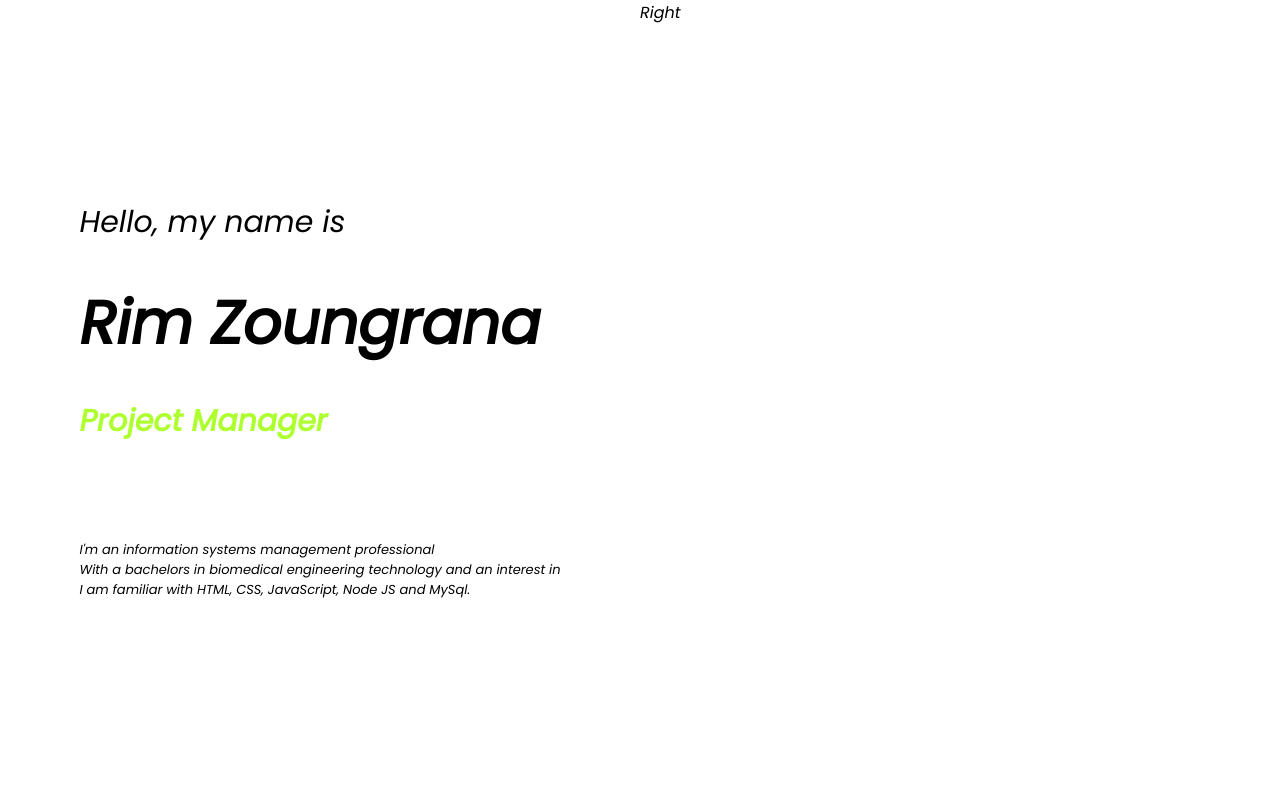
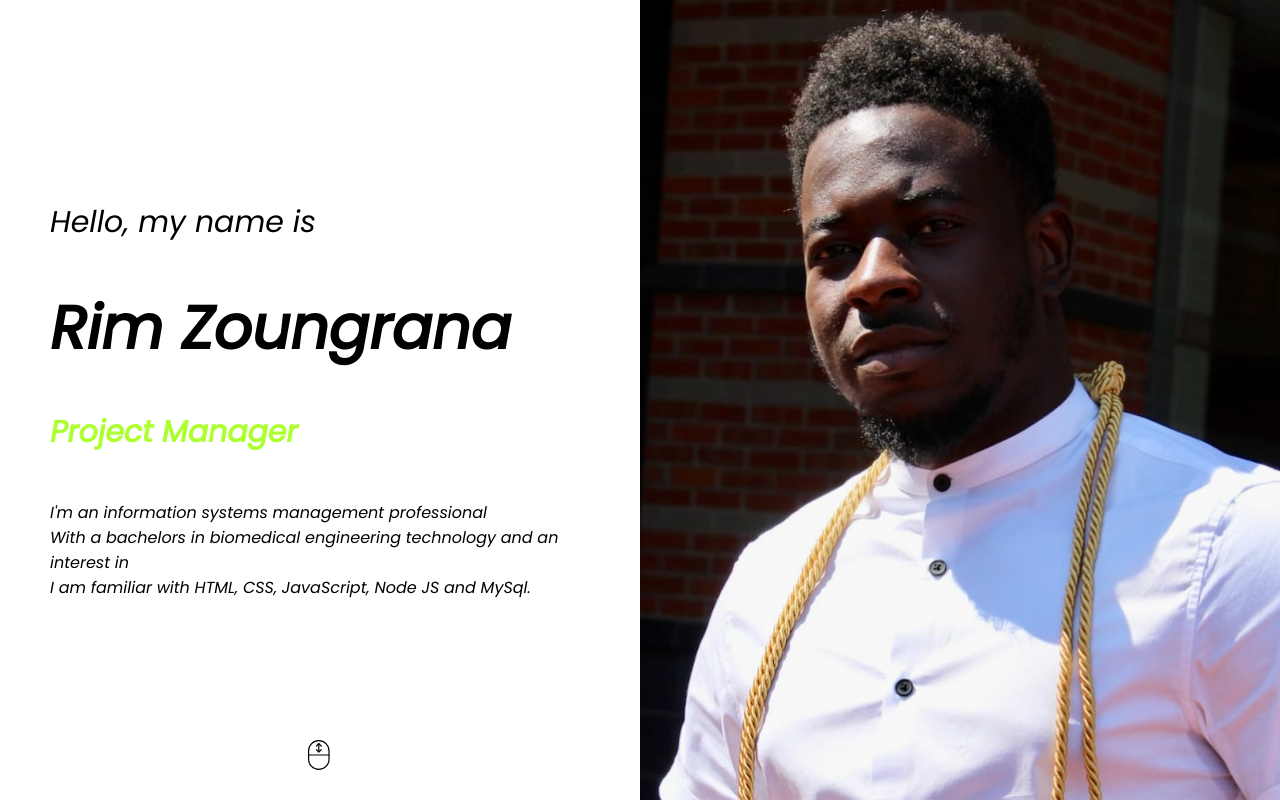
Before and after one commit to Shalah/my-portfolio, a React (Create React App) app: page / in a window 1280 px wide. Built offline with nearby package versions, Linux system fonts and the light colour scheme.

Commit message:
Working on the first info page. Added a different image

```diff
--- a/src/components/intro/Intro.jsx
+++ b/src/components/intro/Intro.jsx
@@ -1,5 +1,6 @@
-import React from 'react'
 import './intro.css'
+import Portfolio from '../../img/my-portfolio.png'
+
 const Intro = () => {
   return (
     <div className='i'>
@@ -19,18 +20,76 @@
             </div>
           </div>
 
-          <br></br>
-
-          <div className="i-description">
+          <p className="i-description">
             I'm an information systems management professional <br/>
             With a bachelors in biomedical engineering technology and an interest in <br/>
             I am familiar with HTML, CSS, JavaScript, Node JS and MySql.  <br/>
-          </div>
+          </p>
 
         </div>
+
+        <svg
+          width="75"
+          height="75"
+          viewBox="0 0 75 75"
+          fill="none"
+          stroke="black"
+          className="i-scroll"
+          xmlns="http://www.w3.org/2000/svg"
+        >
+          <g id="scroll">
+            <path
+              id="Vector"
+              d="M40.5 15L34.5 9L28.5 15"
+              stroke-width="3"
+              stroke-miterlimit="10"
+              stroke-linecap="round"
+              stroke-linejoin="round"
+            />
+            <path
+              id="Vector_2"
+              d="M28.5 24L34.5 30L40.5 24"
+              stroke-width="3"
+              stroke-miterlimit="10"
+              stroke-linecap="round"
+              stroke-linejoin="round"
+            />
+            <g id="Group">
+              <path
+                id="Vector_3"
+                d="M9 37.5H60"
+                stroke-width="3"
+                stroke-miterlimit="10"
+                stroke-linecap="round"
+                stroke-linejoin="round"
+              />
+            </g>
+            <path
+              id="Vector_4"
+              d="M34.5 27V9"
+              stroke-width="2.9895"
+              stroke-miterlimit="10"
+              stroke-linecap="round"
+              stroke-linejoin="round"
+            />
+            <g id="Group_2">
+              <path
+                id="Vector_5"
+                d="M9 27C9 12.918 20.418 1.5 34.5 1.5C48.5859 1.5 60 12.918 60 27C60 29.8906 60 45.1094 60 48C60 62.082 48.5859 73.5 34.5 73.5C20.418 73.5 9 62.082 9 48C9 45.1094 9 29.8906 9 27Z"
+                stroke-width="3"
+                stroke-miterlimit="10"
+                stroke-linecap="round"
+                stroke-linejoin="round"
+              />
+            </g>
+          </g>
+        </svg>
       </div>
 
-      <div className='i-right'> Right </div>
+      <div className='i-right'>
+      <div className="i-bg"></div>
+        <img src= {Portfolio} alt="" className="i-img" />
+      </div>
     </div>
   )
 }
--- a/src/components/intro/intro.css
+++ b/src/components/intro/intro.css
@@ -13,6 +13,7 @@
 
 .i-right {
     flex: 1;
+    position: relative;
 }
 
 .i-left-wrapper {
@@ -69,6 +70,30 @@
     align-items: center;
 }
 
-.i-description {
+/* .i-description {
     font-size: small;
+} */
+
+.i-scroll {
+    width: 30px;
+    height: 30px;
+    position: absolute;
+    bottom: 30px;
 }
+
+.i-img {
+    width: 100%;
+    height: 100%;
+    object-fit: cover;
+    position: absolute;
+}
+
+.i-bg {
+    clip-path: polygon(100% 0%, 100% 50%, 100% 100%, 25% 100%, 0% 50%, 25% 0%);
+    background-color: aqua;
+    width: 100%;
+    height: 100%;
+    position: absolute;
+    top: 0;
+    right: 0;
+}
```
Also changed, not shown: src/img/my-portfolio.png (added).
